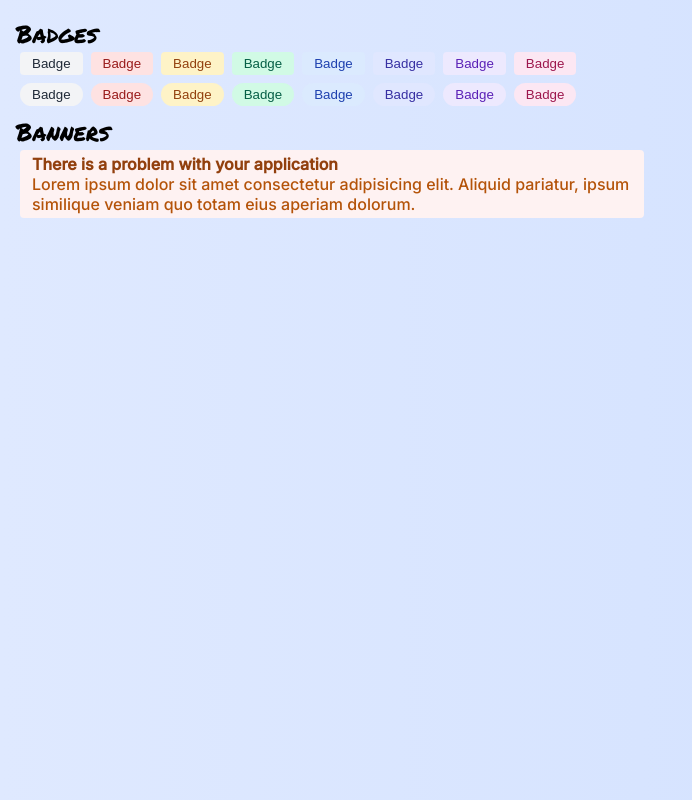
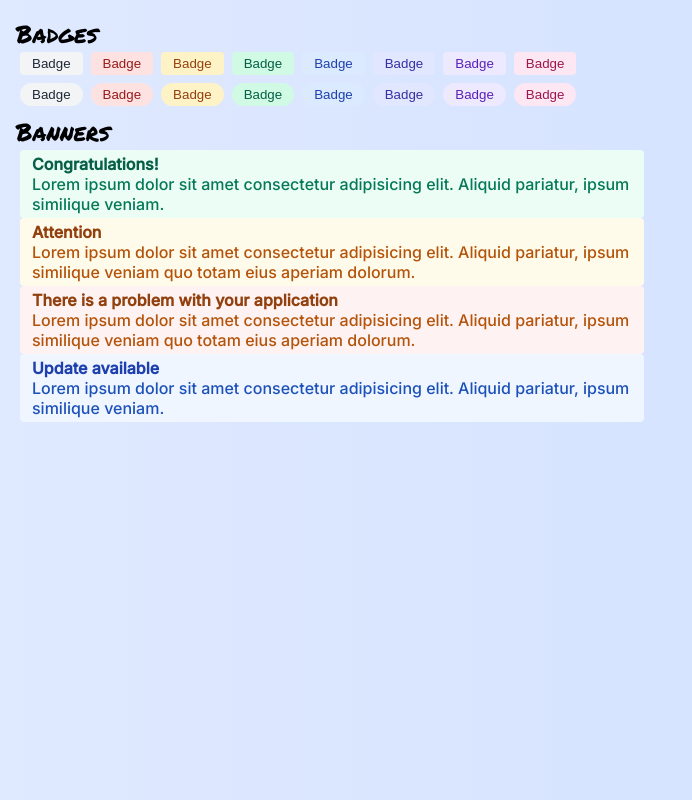
Before and after one commit to vishalicious213/component-library, a React (Vite) app: page / in a window 1280 px wide. Shown: the whole page, without its empty margins (0-692 px from the left). Built offline with nearby package versions, Linux system fonts and the light colour scheme.

Commit message:
App: rendering 4 bannera

```diff
--- a/src/App.jsx
+++ b/src/App.jsx
@@ -30,7 +30,10 @@ const App = () => {
 
             <div className="container">
                 <h2 className="marker">Banners</h2>
-                <Banner />
+                <Banner type="success" />
+                <Banner type="warning" />
+                <Banner type="error" />
+                <Banner type="neutral" />
             </div>
         </div>
     )
--- a/src/components/Banner.jsx
+++ b/src/components/Banner.jsx
@@ -1,8 +1,6 @@
 import React from 'react'
 
-const Banner = ({
-    type="error",
-}) => {
+const Banner = ({ type }) => {
     let bannerStyle = {}
 
     if (type === "success") {
@@ -41,7 +39,6 @@ const Banner = ({
             typeText: "Update available",
             bodyText: "Lorem ipsum dolor sit amet consectetur adipisicing elit. Aliquid pariatur, ipsum similique veniam."
         }
-
     }
 
     return (
```
